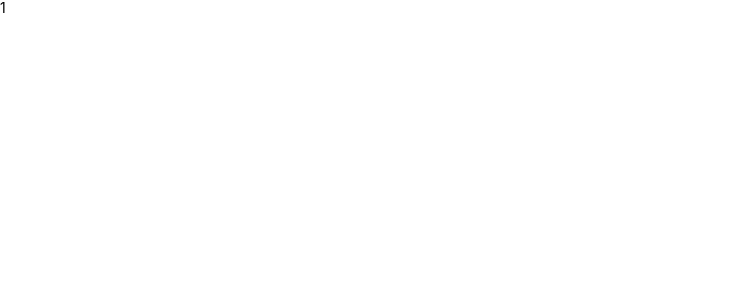
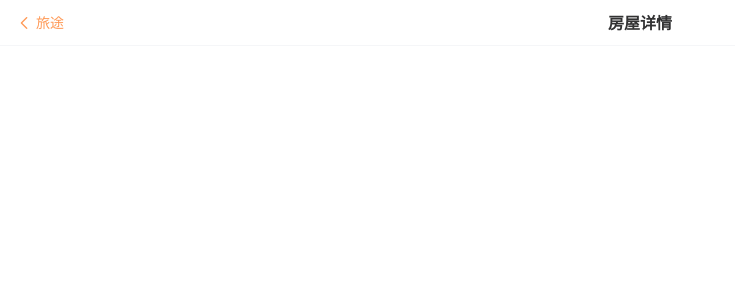
Before and after one commit to Minouccc/lm-trip, a Vue app: page /#/detail/1 in a window 1280 px wide. Shown: the top 300 px of the page, without its empty margins (0-735 px from the left). Built offline with nearby package versions, Linux system fonts and the light colour scheme.

Commit message:
add detail-nav-bar

```diff
--- a/src/views/detail/detail.vue
+++ b/src/views/detail/detail.vue
@@ -1,13 +1,23 @@
 <template>
   <div class="detail top-page">
-    {{ $route.params.id }}
+    <van-nav-bar
+      title="房屋详情"
+      left-text="旅途"
+      left-arrow
+      @click-left="onClickLeft"
+    />
   </div>
 </template>
 
 <script setup>
-import { useRoute } from "vue-router";
+import { useRoute, useRouter } from "vue-router";
 
 const route = useRoute();
-console.log(route.params.id);
+const router = useRouter();
+
+//监听返回按钮的点击
+const onClickLeft = () => {
+  router.back();
+};
 </script>
 <style scoped></style>
```
